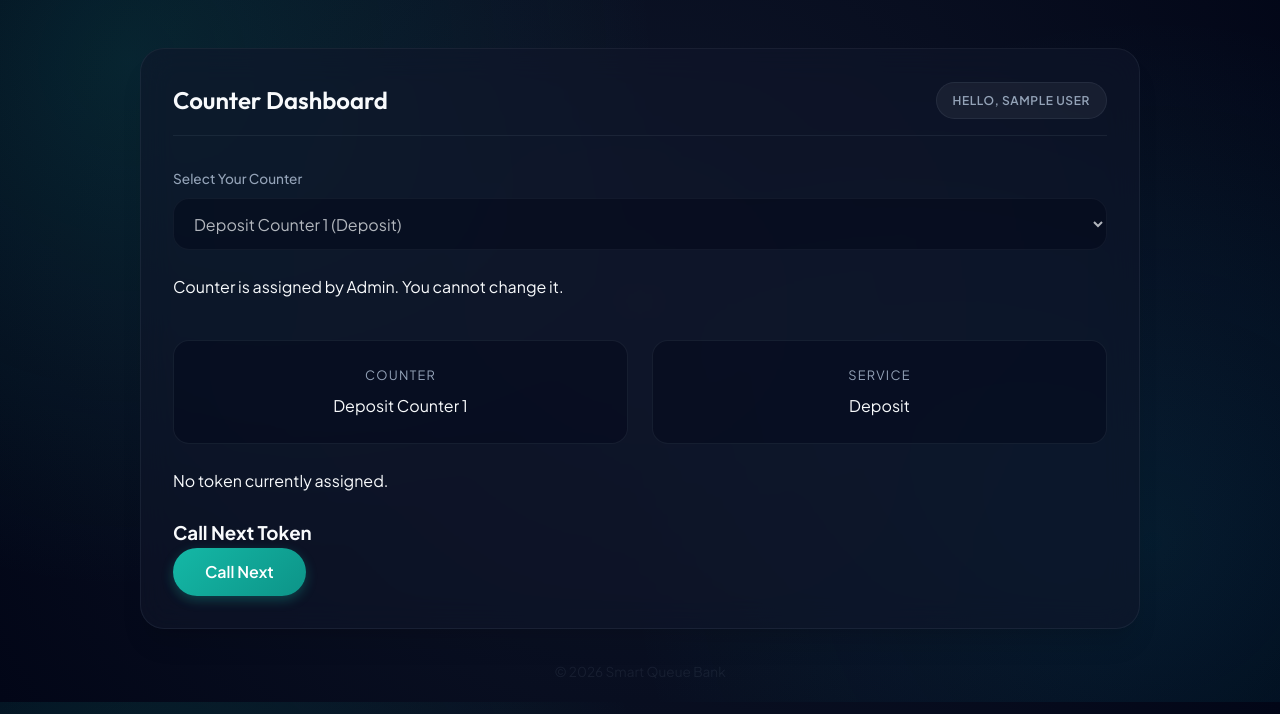
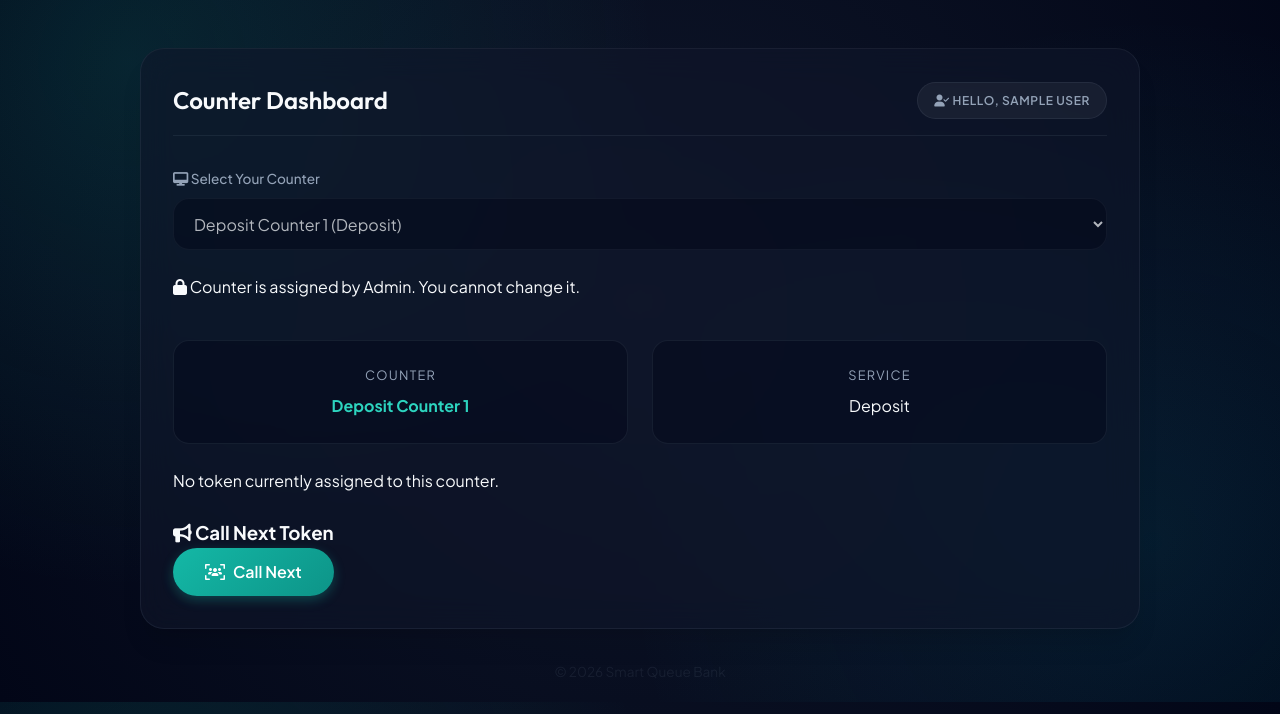
Before and after one commit to Nayan-Mhrzn/Bank-Queue-System, a PHP site: page /dashboard.php in a window 1280 px wide. Shown: the part 98-812 px from the top of the page. Run offline with PHP 8.4, Linux system fonts and the light colour scheme; the visitor is signed in with stand-in values (Sample User, id 1); data comes from the database, SQL or seed files in the repository; tables that the repository leaves empty hold one stand-in row (values such as "Sample post"); data that the repository does not hold is empty.

Commit message:
feat: Update Staff Dashboard to matching Teal/Cyan design

```diff
--- a/staff/dashboard.php
+++ b/staff/dashboard.php
@@ -25,15 +25,15 @@ if ($assigned > 0) {
 <section class="card">
     <div class="card-header">
         <h2>Counter Dashboard</h2>
-        <span class="pill">Hello, <?php echo htmlspecialchars($user_name); ?></span>
+        <span class="pill"><i class="fa-solid fa-user-check"></i> Hello, <?php echo htmlspecialchars($user_name); ?></span>
     </div>
 
     <!-- OPTIONAL: if you want staff to still be able to manually select counter,
          keep this form. If you want strict mode, you can remove this whole form. -->
     <form method="GET">
-        <label for="counter_id">Select Your Counter</label>
+        <label for="counter_id"><i class="fa-solid fa-desktop"></i> Select Your Counter</label>
         <select name="counter_id" id="counter_id" onchange="this.form.submit()" <?php echo ($assigned > 0) ? 'disabled' : ''; ?>>
-            <option value="">Choose counter</option>
+            <option value="">Choose counter...</option>
             <?php
             $res = db_query("SELECT c.id, c.name, s.name AS service_name
                             FROM counters c
@@ -50,7 +50,7 @@ if ($assigned > 0) {
 
         <?php if ($assigned > 0): ?>
             <div class="spacer"></div>
-            <p class="muted-link">Counter is assigned by Admin. You cannot change it.</p>
+            <p class="muted-link"><i class="fa-solid fa-lock"></i> Counter is assigned by Admin. You cannot change it.</p>
         <?php endif; ?>
     </form>
 
@@ -69,7 +69,7 @@ if ($assigned > 0) {
         <div class="token-display">
             <div class="token-chip">
                 <div class="token-chip-label">Counter</div>
-                <div class="token-chip-small"><?php echo htmlspecialchars($counter['name']); ?></div>
+                <div class="token-chip-small" style="color: var(--primary-light); font-weight: 700;"><?php echo htmlspecialchars($counter['name']); ?></div>
             </div>
             <div class="token-chip">
                 <div class="token-chip-label">Service</div>
@@ -88,9 +88,10 @@ if ($assigned > 0) {
         );
         if ($curRes->num_rows > 0):
             $cur = $curRes->fetch_assoc();
+            $statusLower = strtolower($cur['status']);
         ?>
             <div class="spacer"></div>
-            <h3>Current Token</h3>
+            <h3><i class="fa-solid fa-clipboard-user"></i> Current Token</h3>
             <div class="token-display">
                 <div class="token-chip">
                     <div class="token-chip-label">Token</div>
@@ -98,27 +99,40 @@ if ($assigned > 0) {
                 </div>
                 <div class="token-chip">
                     <div class="token-chip-label">Status</div>
-                    <div class="token-chip-small"><?php echo htmlspecialchars($cur['status']); ?></div>
+                    <div class="token-chip-small">
+                        <span class="status-pill status-<?php echo $statusLower; ?>" style="font-size: 1rem;">
+                            <?php echo htmlspecialchars($cur['status']); ?>
+                        </span>
+                    </div>
                 </div>
             </div>
             <div class="spacer"></div>
-            <form method="POST" action="update_token.php">
+            <form method="POST" action="update_token.php" style="display: flex; gap: 10px; flex-wrap: wrap;">
                 <input type="hidden" name="token_id" value="<?php echo (int)$cur['id']; ?>">
                 <input type="hidden" name="counter_id" value="<?php echo (int)$selectedCounter; ?>">
-                <button name="action" value="SERVING">Mark as Serving</button>
-                <button name="action" value="COMPLETED">Mark as Completed</button>
-                <button name="action" value="CANCELLED">Cancel / No-show</button>
+
+                <button name="action" value="SERVING" style="background: linear-gradient(135deg, #3b82f6, #6366f1);">
+                    <i class="fa-solid fa-play"></i> Mark as Serving
+                </button>
+                <button name="action" value="COMPLETED" style="background: linear-gradient(135deg, #10b981, #059669);">
+                    <i class="fa-solid fa-check"></i> Mark as Completed
+                </button>
+                <button name="action" value="CANCELLED" style="background: linear-gradient(135deg, #ef4444, #b91c1c);">
+                    <i class="fa-solid fa-xmark"></i> Cancel / No-show
+                </button>
             </form>
         <?php else: ?>
             <div class="spacer"></div>
-            <p>No token currently assigned.</p>
+            <p class="muted-link">No token currently assigned to this counter.</p>
         <?php endif; ?>
 
         <div class="spacer"></div>
-        <h3>Call Next Token</h3>
+        <h3><i class="fa-solid fa-bullhorn"></i> Call Next Token</h3>
         <form method="POST" action="call_next.php">
             <input type="hidden" name="counter_id" value="<?php echo (int)$selectedCounter; ?>">
-            <button type="submit">Call Next</button>
+            <button type="submit">
+                <i class="fa-solid fa-users-viewfinder"></i> Call Next
+            </button>
         </form>
     <?php else: ?>
         <div class="spacer"></div>
```
